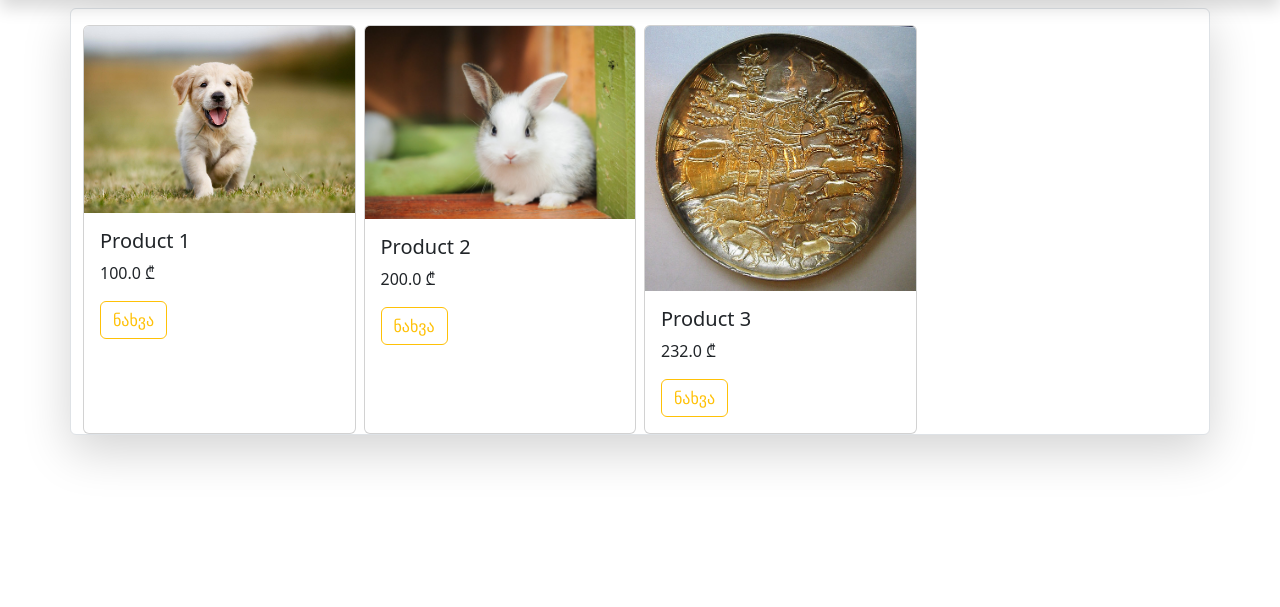
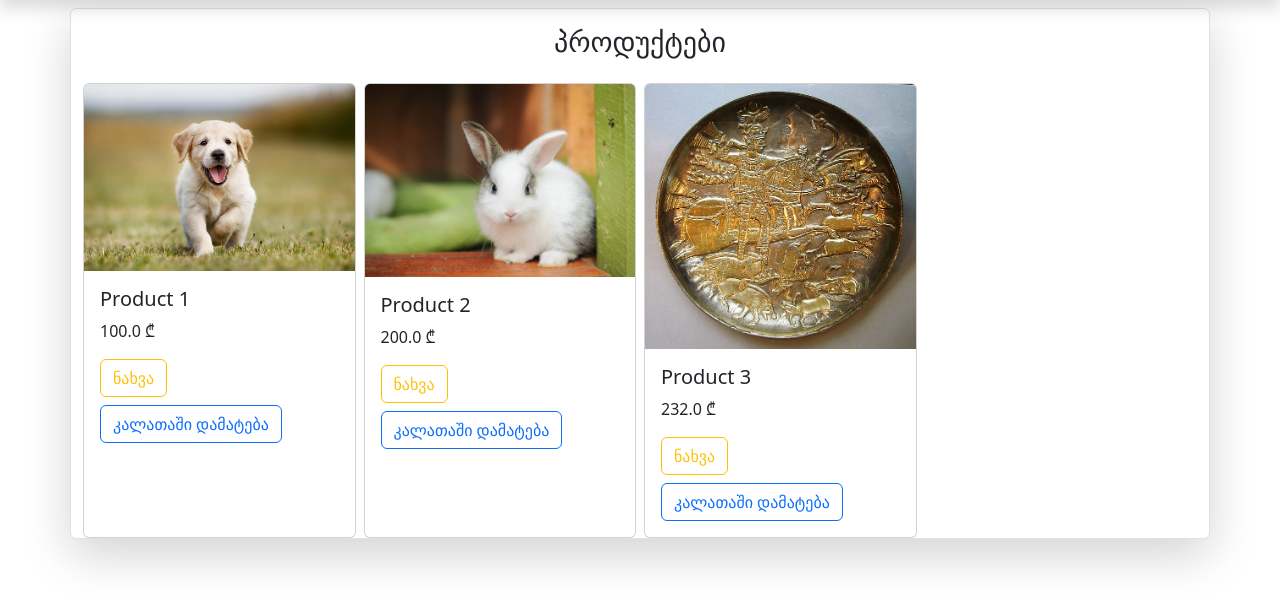
Before and after one commit to Gvantsie/TBCGroup5, a Flask app: page / in a window 1280 px wide. Shown: the part 56-663 px from the top of the page. Run offline with Flask 3, Linux system fonts and the light colour scheme.

Commit message:
Update index.html

```diff
--- a/templates/index.html
+++ b/templates/index.html
@@ -5,24 +5,29 @@ Home Page
 {% endblock %}
 
 {% block container %}
+<h3 class="text-center m-3">პროდუქტები</h3>
 <div class="row row-cols-lg-4 row-cols-md-2 row-cols-sm-1 g-2 mt-2">
     {% for product in produktebi %}
     <div class="col">
         <div class="card" style="width: 100%; height: 100%">
-            <img src="/static/images/{{ product['img'] }}" class="card-img-top"
+            <img src="/static/images/{{ product.img }}" class="card-img-top"
                  alt="...">
             <div class="card-body">
                 <h5 class="card-title">{{ product.name }}</h5>
                 <p class="card-text"> {{ product.price }} ₾</p>
-                <a href="/detailed/{{ product['id'] }}" class="btn btn-outline-warning">ნახვა</a>
+                <a href="/detailed/{{ product.id }}" class="btn btn-outline-warning">ნახვა</a>
                 {% if current_user.role == "Admin" %}
-                    <a href="/delete_product/{{ product['id'] }}" class="btn btn-outline-danger">პროდუქტის წაშლა</a>
-                    <a href="/edit_product/{{ product['id'] }}" class="btn btn-outline-info">რედაქტირება</a>
+                <a href="/delete_product/{{ product.id }}" class="btn btn-outline-danger">პროდუქტის წაშლა</a>
+                <a href="/edit_product/{{ product.id }}" class="btn btn-outline-info">რედაქტირება</a>
+                {% else %}
+                <form action="/add_to_cart/{{product.id }}" method="post">
+                            <input type="hidden" name="item_id" value="{{product.id}}">
+                            <button type="submit" class="btn btn-outline-primary mt-2">კალათაში დამატება</button>
+                        </form>
                 {% endif %}
             </div>
         </div>
     </div>
     {% endfor %}
-
 </div>
 {% endblock %}
```
